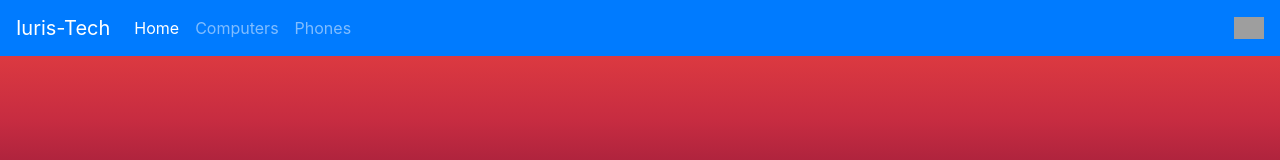
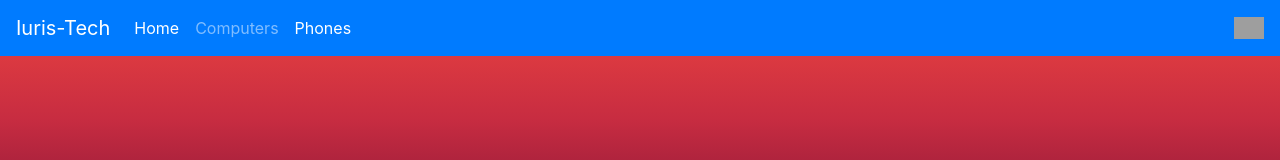
Before and after one commit to iuris2k/shop-luis-mujica, a React (Create React App) app: page /Phones in a window 1280 px wide. Shown: the top 160 px of the page. Built offline with nearby package versions, Linux system fonts and the light colour scheme; grey boxes are pictures that could not be loaded.

Commit message:
Menu Iuris 2

```diff
--- a/package.json
+++ b/package.json
@@ -11,6 +11,7 @@
     "prop-types": "^15.7.2",
     "react": "^17.0.1",
     "react-dom": "^17.0.1",
+    "react-router-dom": "^5.2.0",
     "react-scripts": "4.0.3",
     "web-vitals": "^1.1.0"
   },
--- a/src/components/Navbar/Navbar.jsx
+++ b/src/components/Navbar/Navbar.jsx
@@ -1,38 +1,48 @@
 import React from "react";
 import CartWidget from "../CartWidget";
 
+import { NavLink } from "react-router-dom";
+
 const Navbar = () => {
 	return (
-		<nav className="navbar navbar-expand-lg navbar-dark bg-primary">
-			<a className="navbar-brand" href="/">
+		<nav className='navbar navbar-expand-lg navbar-dark bg-primary'>
+			<NavLink to='/' activeClassName='active' className='navbar-brand'>
 				Iuris-Tech
-			</a>
+			</NavLink>
 
-			<div className="collapse navbar-collapse" id="navbarNavAltMarkup">
-				<div className="navbar-nav">
-					<a className="nav-item nav-link active" href="/">
+			<div className='collapse navbar-collapse' id='navbarNavAltMarkup'>
+				<div className='navbar-nav'>
+					<NavLink
+						to='/Home'
+						activeClassName='active'
+						className='nav-item nav-link active'>
 						Home
-					</a>
-					<a className="nav-item nav-link" href="/">
+					</NavLink>
+					<NavLink
+						to='/Computers'
+						activeClassName='active'
+						className='nav-item nav-link'>
 						Computers
-					</a>
-					<a className="nav-item nav-link" href="/">
+					</NavLink>
+					<NavLink
+						to='/Phones'
+						activeClassName='active'
+						className='nav-item nav-link'>
 						Phones
-					</a>
+					</NavLink>
 				</div>
 			</div>
 			<CartWidget />
 
 			<button
-				className="navbar-toggler"
-				type="button"
-				data-toggle="collapse"
-				data-target="#navbarNavAltMarkup"
-				aria-controls="navbarNavAltMarkup"
-				aria-expanded="false"
-				aria-label="Toggle navigation"
-			>
-				<span className="navbar-toggler-icon"></span>
+				className='navbar-toggler'
+				type='button'
+				data-toggle='collapse'
+				data-target='#navbarNavAltMarkup'
+				aria-controls='navbarNavAltMarkup'
+				aria-expanded='false'
+				aria-label='Toggle navigation'>
+				<span className='navbar-toggler-icon'></span>
 			</button>
 		</nav>
 	);
```
Also changed, not shown: 1 other file (tests, documents, lock files or other folders).
